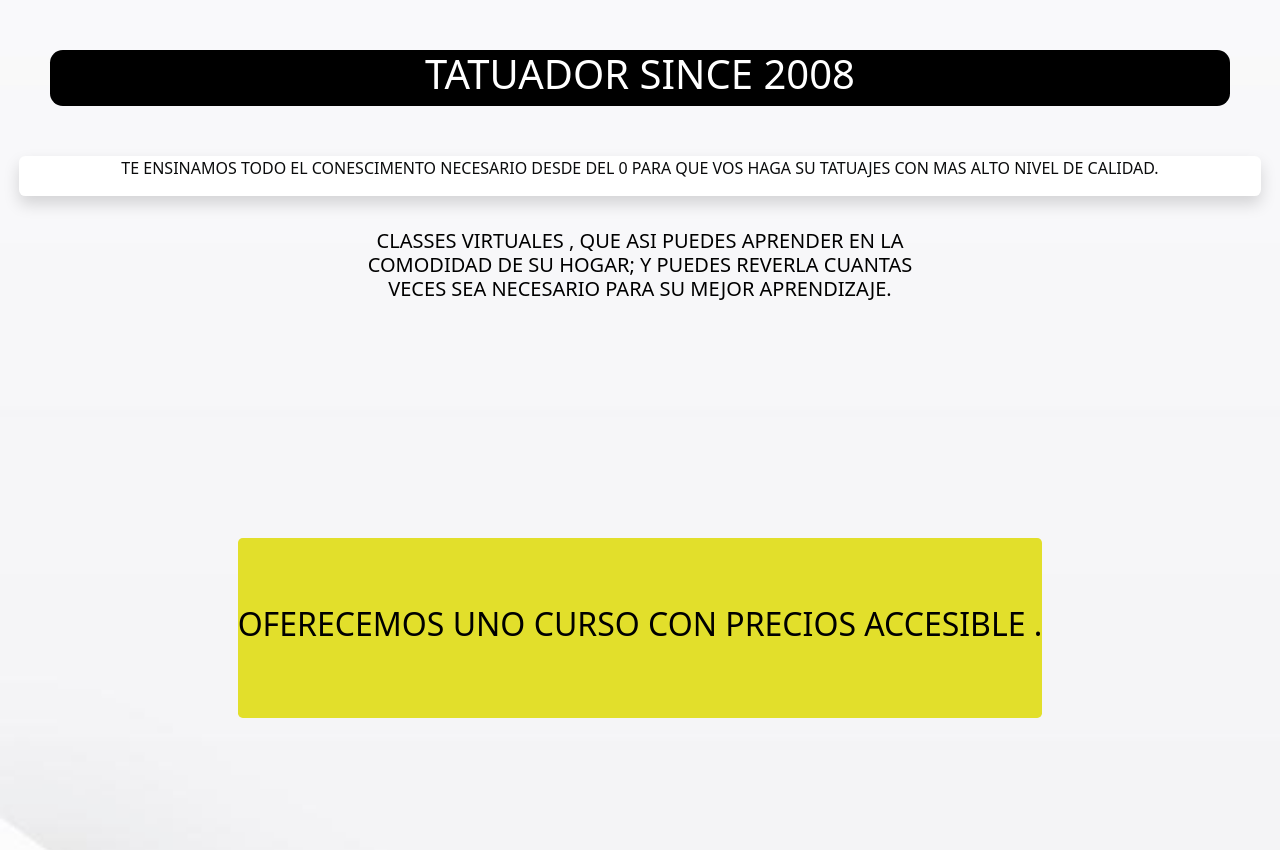
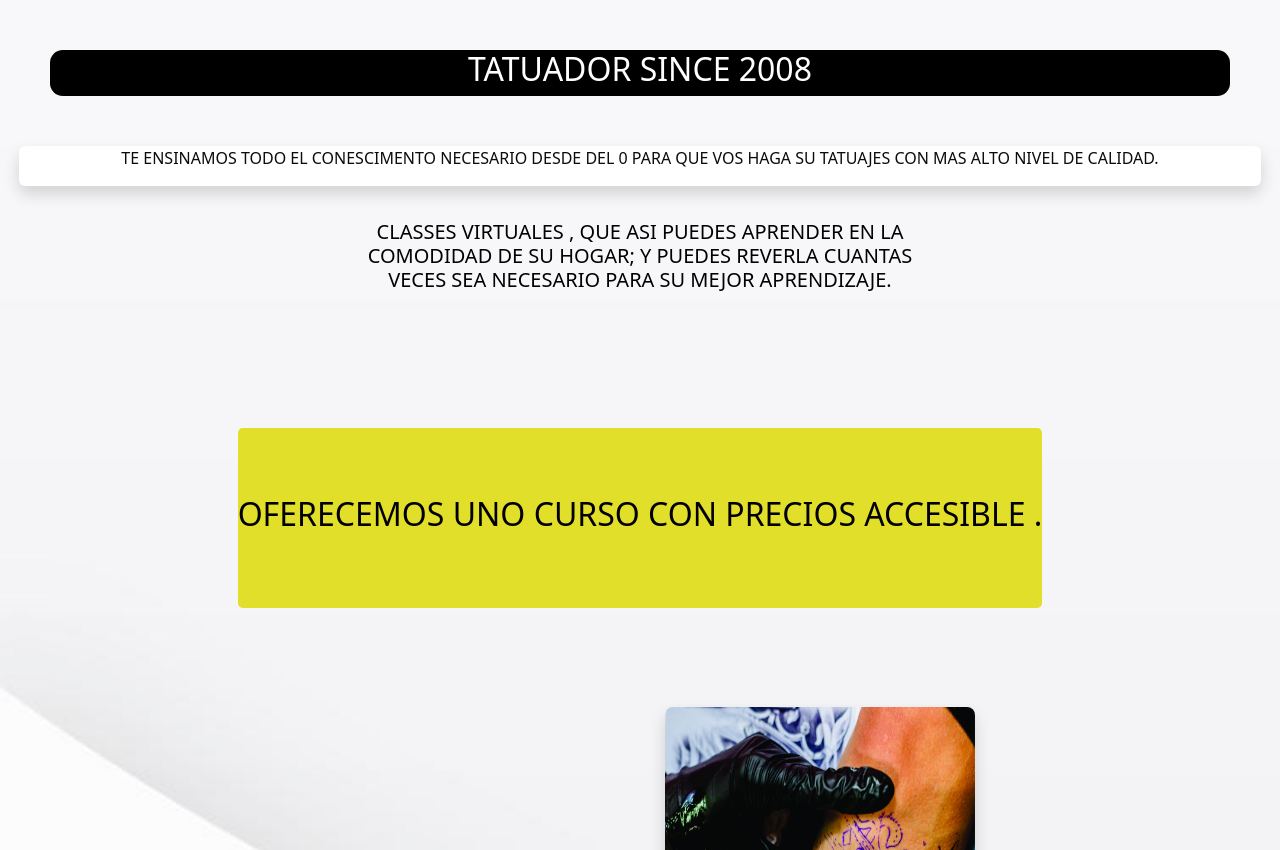
Before and after one commit to DanilloBA/damian.tatoo, a plain HTML site: page index.html in a window 1280 px wide. Shown: the part 1410-2260 px from the top of the page. Drawn offline with nearby package versions, Linux system fonts and the light colour scheme.

Commit message:
agregando-2

```diff
--- a/index.css
+++ b/index.css
@@ -51,7 +51,7 @@ height: 450px;text-align: center;justify-content: center;margin-top: 20px;}
 
 .orden-8{width: 280px;height: 280px;}
 
-.orden-10{display: flex;flex-direction: row; width: auto;height: 500px;align-items: center;margin: 0.9em;justify-content: center;}
+.orden-10{display: flex;flex-direction: row; width: auto;height: 300px;align-items: center;margin: 0.9em;justify-content: center;}
 
 
 .orden-11{width: 320px; height: 350px;align-items: center; justify-content: center;}
@@ -107,7 +107,7 @@ flex-direction: column;width: auto; background-color: rgb(16, 16, 16);color: rgb
 }
 
 .orden-17{width: 400px;}
-@media(max-width:960px){.orden-17{width: 250px; justify-content:center;align-items: center;}
+@media(max-width:960px){.orden-17{width: 250px;}
 }
 
 .formato-23{display: flex;align-items: center;justify-content: center;height: 100px;background-color: rgb(222, 209, 33);text-align: center;color: rgb(0, 0, 0);}
@@ -122,7 +122,7 @@ flex-direction: column;width: auto; background-color: rgb(16, 16, 16);color: rgb
 
 .inicio-4{background-color: rgb(81, 211, 0);text-align: center; background-color: aliceblue;margin: 0%;}
 
-.inicio-5{margin: 0%;width:400px ;}
+.inicio-5{margin: 0%;width:370px ;}
 
 .inicio-6{background-color: rgb(251, 251, 251);margin: 0%;}
 
@@ -130,4 +130,4 @@ flex-direction: column;width: auto; background-color: rgb(16, 16, 16);color: rgb
 
 .inicio-8{background-color: rgb(210, 201, 30);margin: 0%;height: 40px; display: flex; justify-content: center;align-items: center;}
 
-.inicio-9{margin: 0%;width:400px ;}
+.inicio-9{margin: 0%;width:370px ;}
--- a/index.html
+++ b/index.html
@@ -89,9 +89,9 @@
   </DIV>
 
 
-  <div class="orden-4"><h1>
+  <div class="orden-4"><h2>
     TATUADOR SINCE 2008
-  </h1></div>
+  </h2></div>
 
   <div class="orden-5 shadow">
     <article class="">
@@ -107,14 +107,10 @@
     <article class="orden-6">
    <h5>CLASSES VIRTUALES , QUE ASI PUEDES APRENDER EN LA COMODIDAD  DE SU HOGAR;  Y PUEDES REVERLA CUANTAS VECES SEA NECESARIO PARA SU MEJOR APRENDIZAJE.
    </h5>
-
-
     </article>
   </div>
 
    <div class="orden-10">
-
-
 
 
   <article class="orden-12">
```
